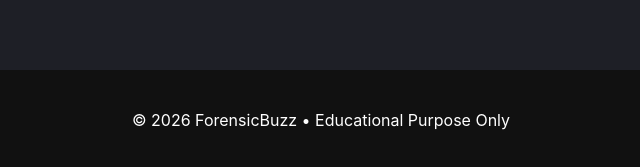
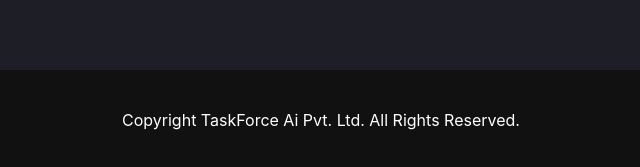
Before and after one commit to lakshyasingh188/ForensicBuzz, a plain HTML site: page index.html in a window 1280 px wide. Shown: the part 2621-2788 px from the top of the page, 319-959 px from the left. Drawn offline with Linux system fonts and the light colour scheme.

Commit message:
Update index.html

```diff
--- a/index.html
+++ b/index.html
@@ -211,7 +211,7 @@
 
 
 <footer class="footer" id="contact">
-  © 2026 ForensicBuzz • Educational Purpose Only
+ <p><span id="year"></span>Copyright TaskForce Ai Pvt. Ltd. All Rights Reserved.</p>
 </footer>
 
 <script src="script.js"></script>
```
